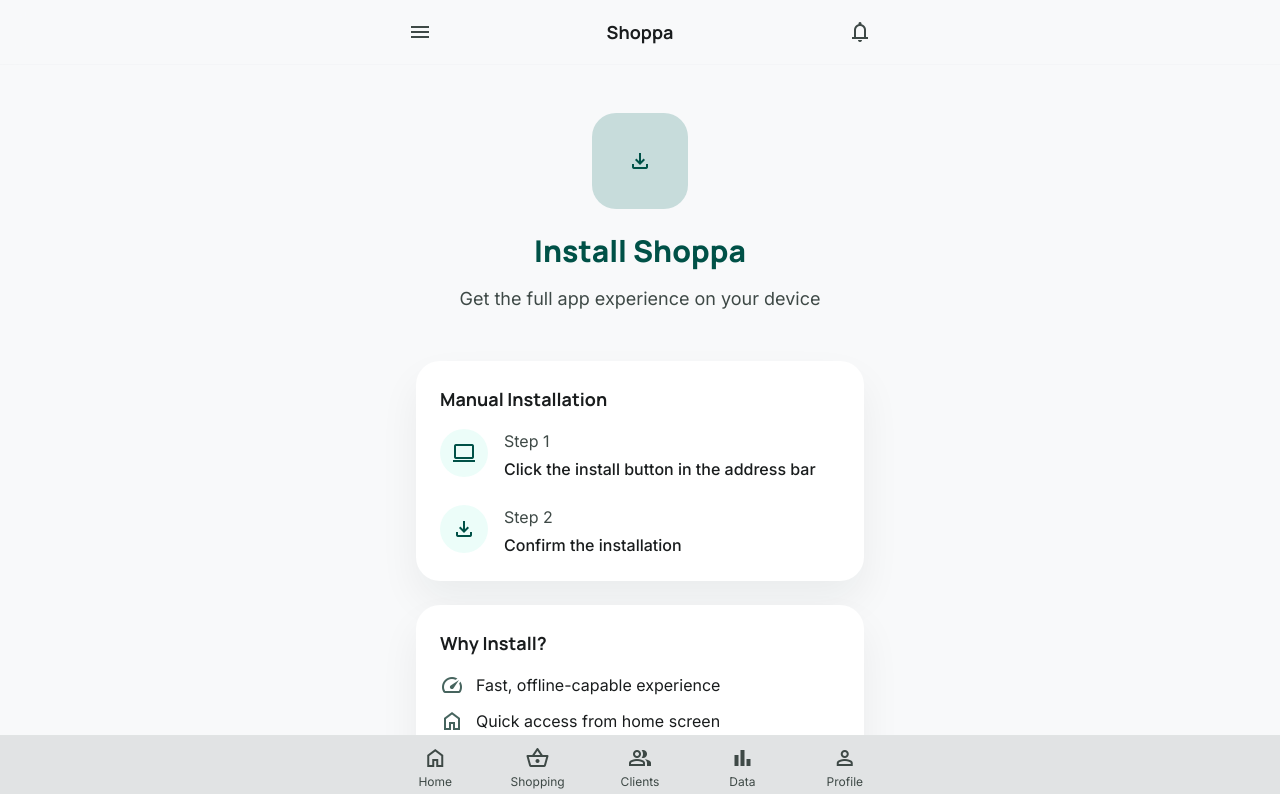
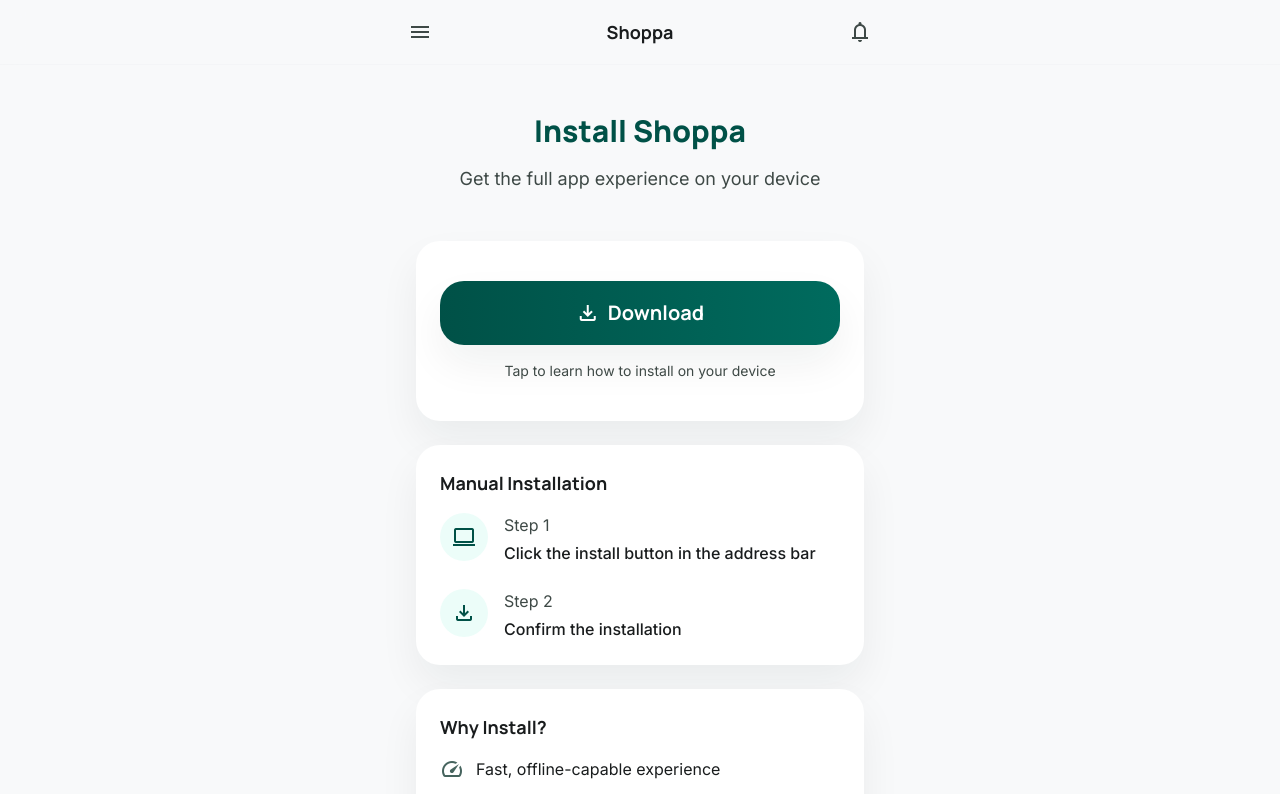
Before and after one commit to basilcea/shoppas, a Next.js app in the folder shoppa_pwa/: page /download in a window 1280 px wide. Shown: the top 794 px of the page. Built offline with nearby package versions, Linux system fonts and the light colour scheme.

Commit message:
update url

```diff
--- a/shoppa_pwa/app/(auth)/download/page.tsx
+++ b/shoppa_pwa/app/(auth)/download/page.tsx
@@ -1,12 +1,11 @@
 'use client'
 
 import { useState, useEffect } from 'react'
-import AuthenticatedLayout from '@/components/features/AuthenticatedLayout'
+import UnauthenticatedLayout from '@/components/features/UnauthenticatedLayout'
 import { Card } from '@/components/ui/Card'
 import { Button } from '@/components/ui/Button'
 
 export default function DownloadPage() {
-  const [isInstallable, setIsInstallable] = useState(false)
   const [isInstalled, setIsInstalled] = useState(false)
   const [deferredPrompt, setDeferredPrompt] = useState<any>(null)
   const [platform, setPlatform] = useState<'android' | 'ios' | 'desktop'>('desktop')
@@ -28,7 +27,6 @@
     const handleBeforeInstallPrompt = (e: Event) => {
       e.preventDefault()
       setDeferredPrompt(e as any)
-      setIsInstallable(true)
     }
 
     window.addEventListener('beforeinstallprompt', handleBeforeInstallPrompt)
@@ -36,14 +34,14 @@
   }, [])
 
   const handleInstallClick = async () => {
-    if (!deferredPrompt) return
+    if (deferredPrompt) {
       deferredPrompt.prompt()
       const { outcome } = await deferredPrompt.userChoice
       if (outcome === 'accepted') {
         setIsInstalled(true)
-      setIsInstallable(false)
       }
       setDeferredPrompt(null)
+    }
   }
 
   const getInstructions = () => {
@@ -75,12 +73,9 @@
   const instr = getInstructions()
 
   return (
-     <AuthenticatedLayout>
+      <UnauthenticatedLayout>
         <div className="max-w-lg mx-auto px-4 py-8">
           <div className="text-center mb-12">
-          <div className="w-24 h-24 bg-primary-container/20 rounded-3xl flex items-center justify-center mx-auto mb-6">
-            <span className="material-symbols-outlined text-5xl text-primary">download</span>
-          </div>
             <h1 className="text-3xl font-headline font-extrabold text-primary mb-4">
               Install Shoppa
             </h1>
@@ -102,7 +97,6 @@
             </Card>
           ) : (
             <>
-            {isInstallable && (
               <Card className="mb-6">
                 <div className="text-center py-4">
                   <Button
@@ -110,15 +104,19 @@
                     size="xl"
                     fullWidth
                     icon="get_app"
-                     onClick={handleInstallClick}
+                    onClick={deferredPrompt ? handleInstallClick : () => {}}
                     className="mb-4"
                   >
                     Download
                   </Button>
-                  <p className="text-sm text-on-surface-variant">Tap to install the app on your device</p>
+                  <p className="text-sm text-on-surface-variant">
+                    {deferredPrompt
+                      ? 'Tap to install the app on your device'
+                      : 'Tap to learn how to install on your device'
+                    }
+                  </p>
                 </div>
               </Card>
-            )}
 
               <Card className="space-y-4 mb-6">
                 <h3 className="text-lg font-bold text-on-surface mb-4">Manual Installation</h3>
@@ -172,6 +170,6 @@
             <p>Works on iOS 16.4+, Android 12+, and desktop Chrome/Edge/Safari</p>
           </div>
         </div>
-    </AuthenticatedLayout>
+      </UnauthenticatedLayout>
   )
 }
--- /dev/null
+++ b/shoppa_pwa/components/features/UnauthenticatedLayout.tsx
@@ -0,0 +1,19 @@
+'use client'
+
+import { ReactNode } from 'react'
+import { Header } from '@/components/ui/Header'
+
+export default function UnauthenticatedLayout({ children }: { children: ReactNode }) {
+  return (
+    <div className="min-h-screen bg-surface pb-20">
+      <Header
+        title="Shoppa"
+        leftAction={{ icon: 'menu', onClick: () => {} }}
+        rightAction={{ icon: 'notifications', onClick: () => {} }}
+      />
+      <main className="max-w-lg mx-auto px-4 pt-4">
+        {children}
+      </main>
+    </div>
+  )
+}
```
Lines whose indentation alone changed are shown as unchanged.
